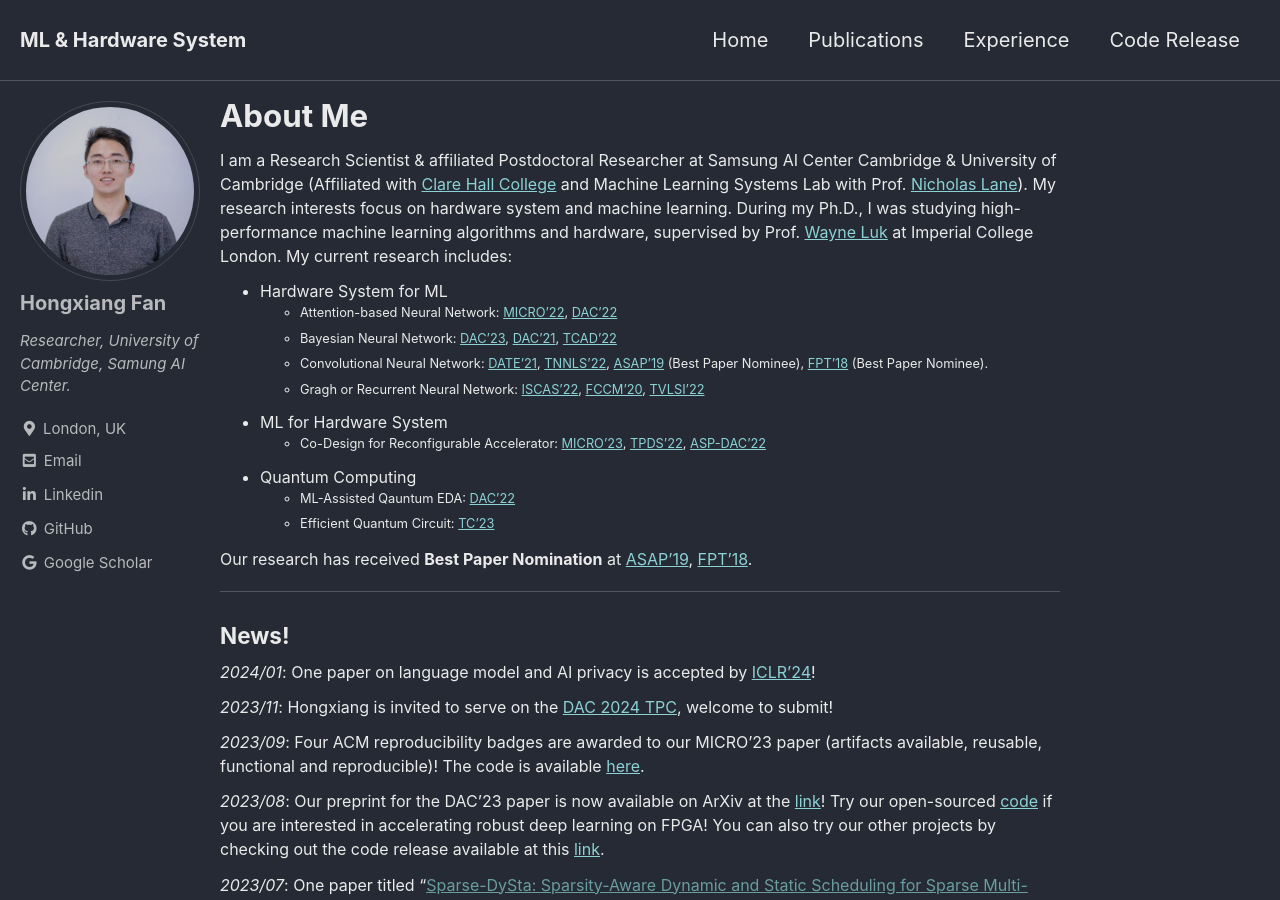
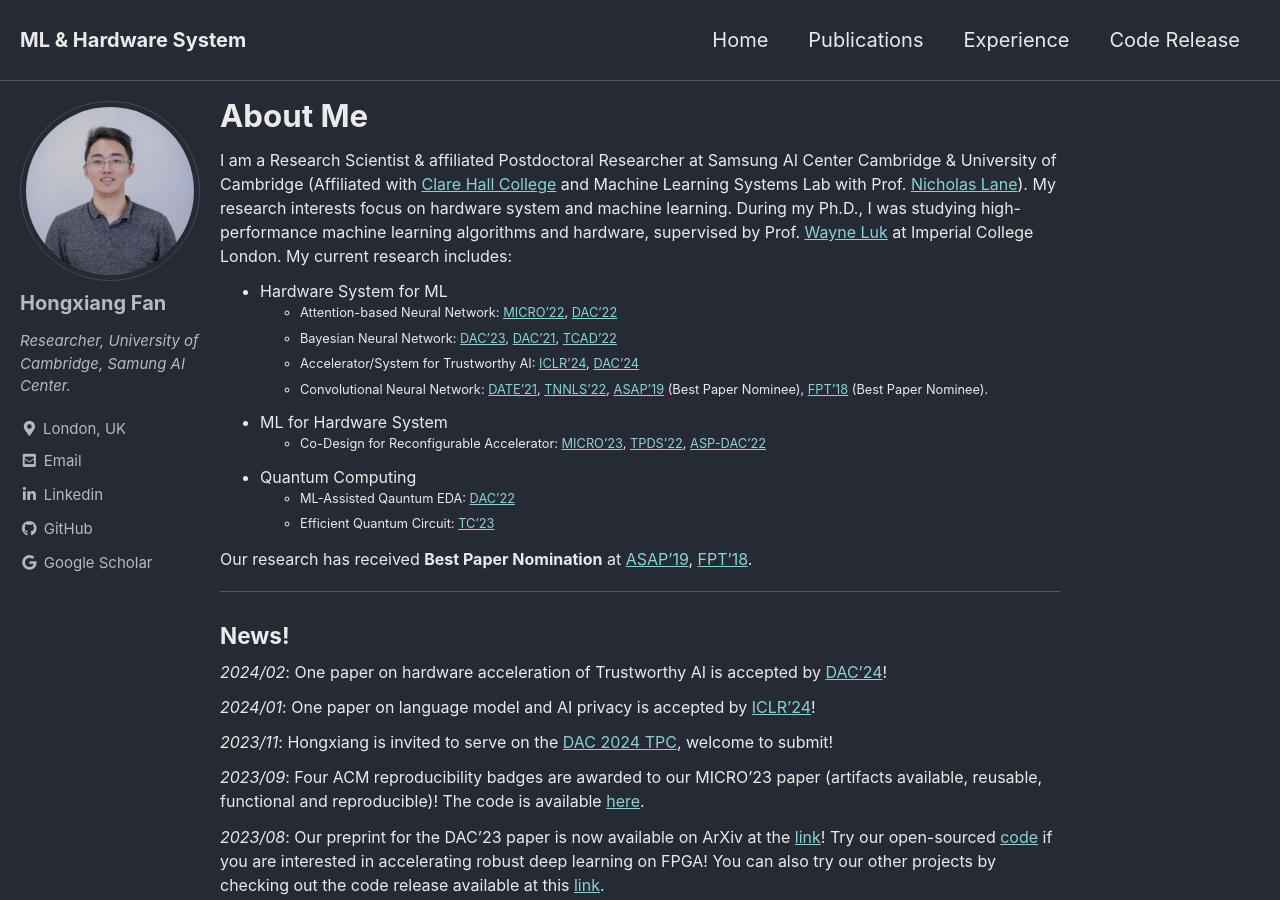
Before and after one commit to os-hxfan/os-hxfan.github.io, a Jekyll site: the page built from index.md, in a window 1280 px wide and 900 px high. Built offline with Jekyll 4.4.1, drawn with Linux system fonts in a browser that asks for light colours; cached includes are drawn as plain includes; our own code applies the rules of GitHub Pages for plain Markdown files.

Commit message:
Feb 2024 update

```diff
--- a/index.md
+++ b/index.md
@@ -12,11 +12,12 @@ My research interests focus on hardware system and machine learning. During my P
 - Hardware System for ML
     - Attention-based Neural Network: [MICRO'22](https://arxiv.org/abs/2209.09570), [DAC'22](https://dl.acm.org/doi/abs/10.1145/3489517.3530451)
     - Bayesian Neural Network: [DAC'23](https://arxiv.org/pdf/2308.06849.pdf), [DAC'21](https://ieeexplore.ieee.org/abstract/document/9586137), [TCAD'22](https://ieeexplore.ieee.org/document/9743481/)
+    - Accelerator/System for Trustworthy AI: [ICLR'24](https://openreview.net/pdf?id=zzqn5G9fjn), [DAC'24](https://os-hxfan.github.io/)
     - Convolutional Neural Network: [DATE'21](https://www.doc.ic.ac.uk/~wl/papers/21/date21sl.pdf), [TNNLS'22](https://ieeexplore.ieee.org/abstract/document/9570135), [ASAP'19](https://ieeexplore.ieee.org/abstract/document/8825127) (Best Paper Nominee), [FPT'18](https://www.doc.ic.ac.uk/~wl/papers/18/fpt18hf.pdf) (Best Paper Nominee).
-    - Gragh or Recurrent Neural Network: [ISCAS'22](https://spiral.imperial.ac.uk/bitstream/10044/1/94639/2/iscas22_zw7_final_checked.pdf), [FCCM'20](https://www.doc.ic.ac.uk/~wl/papers/20/fccm20zq.pdf), [TVLSI'22](https://ieeexplore.ieee.org/abstract/document/9664799)
+    <!-- - Gragh or Recurrent Neural Network: [ISCAS'22](https://spiral.imperial.ac.uk/bitstream/10044/1/94639/2/iscas22_zw7_final_checked.pdf), [FCCM'20](https://www.doc.ic.ac.uk/~wl/papers/20/fccm20zq.pdf), [TVLSI'22](https://ieeexplore.ieee.org/abstract/document/9664799) -->
 
 - ML for Hardware System
-    - Co-Design for Reconfigurable Accelerator: [MICRO'23](https://os-hxfan.github.io/), [TPDS'22](https://ieeexplore.ieee.org/abstract/document/9720069), [ASP-DAC'22](https://arxiv.org/pdf/2111.12787.pdf)
+    - Co-Design for Reconfigurable Accelerator: [MICRO'23](https://arxiv.org/pdf/2310.11096.pdf), [TPDS'22](https://ieeexplore.ieee.org/abstract/document/9720069), [ASP-DAC'22](https://arxiv.org/pdf/2111.12787.pdf)
 
 - Quantum Computing
     - ML-Assisted Qauntum EDA: [DAC'22](https://dl.acm.org/doi/abs/10.1145/3489517.3530403)
@@ -27,6 +28,8 @@ Our research has received **Best Paper Nomination** at [ASAP'19](https://asap201
 ___
 
 ### News!
+
+*2024/02*: One paper on hardware acceleration of Trustworthy AI is accepted by [DAC'24](https://os-hxfan.github.io/)!
 
 *2024/01*: One paper on language model and AI privacy is accepted by [ICLR'24](https://openreview.net/pdf?id=zzqn5G9fjn)!
 
```
